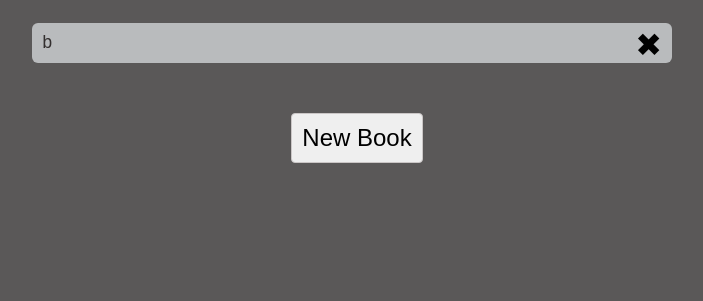
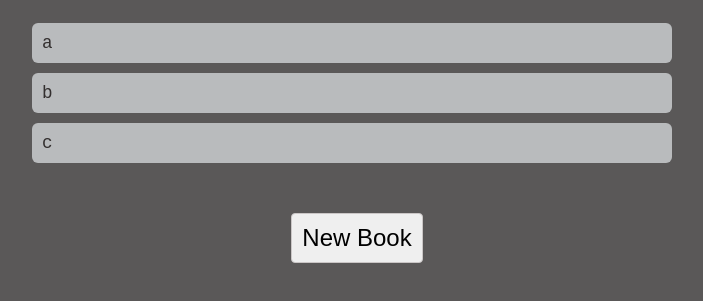
Before and after one commit to preto-phil/Library, a website: page index.html in a window 1280 px wide. Shown: the part 205-506 px from the top of the page, without its empty margins (288-991 px from the left). Drawn offline with Linux system fonts and the light colour scheme.

Commit message:
Fixed first loop - not ideal fix but it is a working fix

```diff
--- a/js.js
+++ b/js.js
@@ -1,6 +1,6 @@
-let myLibrary = ['a', 'b'];
+let myLibrary = ['a', 'b', 'c'];
 
-bookLoop();
+firstBookLoop();
 
 /* // Book Constructor
 function Book(title, author, pages) {
@@ -39,16 +39,24 @@ function addToArray() {
 }
 
 // function that loops over array items
+function firstBookLoop() {
+    myLibrary.forEach((item) => {
+      const createDiv = document.createElement("div");
+      const list = document.getElementById("list");
+      createDiv.innerText = item;
+      list.append(createDiv);
+    })
+};
+
 function bookLoop() {
-  let createDiv = document.createElement("div");
-  let list = document.getElementById("list");
-
+  const createDiv = document.createElement("div");
+  const list = document.getElementById("list");
   myLibrary.forEach((item) => {
-
     createDiv.innerText = item;
     list.append(createDiv);
   })
 };
+
 
 // Event listener
 const addBtn = document.getElementsByClassName("add-btn");
--- a/style.css
+++ b/style.css
@@ -189,7 +189,9 @@ button:active {
   font-size: 1.1rem;
 }
 
-.content-grid > div::after {
+
+
+/* .content-grid div::after {
   content: "✖";
   color: rgb(0, 0, 0);
   font-size: 2rem;
@@ -199,6 +201,6 @@ button:active {
   top: -2px;
 }
 
-.content-grid > div:hover::after{
+.content-grid div:hover::after{
   color: rgb(255, 0, 0);
-}
+} */
```
